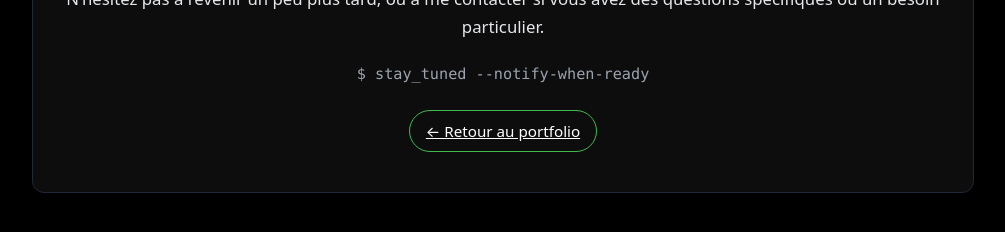
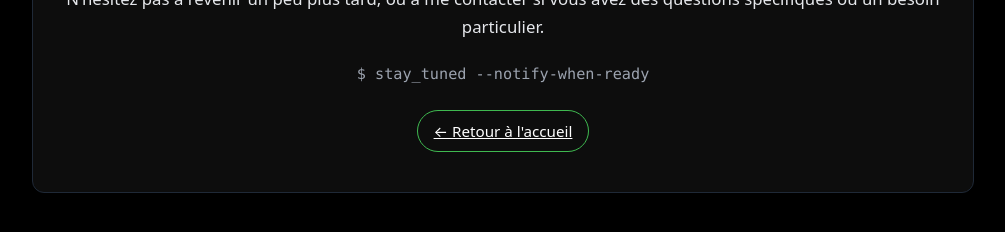
Before and after one commit to sqltemp/portfolio, a Jekyll site: the page projects/ctf/a-venir.html, which Jekyll copies as it is, in a window 1280 px wide. Shown: the part 325-557 px from the top of the page, without its empty margins (137-1142 px from the left). Built offline with Jekyll 4.4.1, drawn with Linux system fonts in a browser that asks for light colours.

Commit message:
Update a-venir.html

```diff
--- a/projects/ctf/a-venir.html
+++ b/projects/ctf/a-venir.html
@@ -120,7 +120,7 @@
 
     <!-- ⚠️ Ajuste l'URL ci-dessous selon l'endroit où tu utilises la page -->
     <a class="return-link" href="/portfolio/">
-      ← Retour au portfolio
+      ← Retour à l'accueil
     </a>
   </section>
 
```
